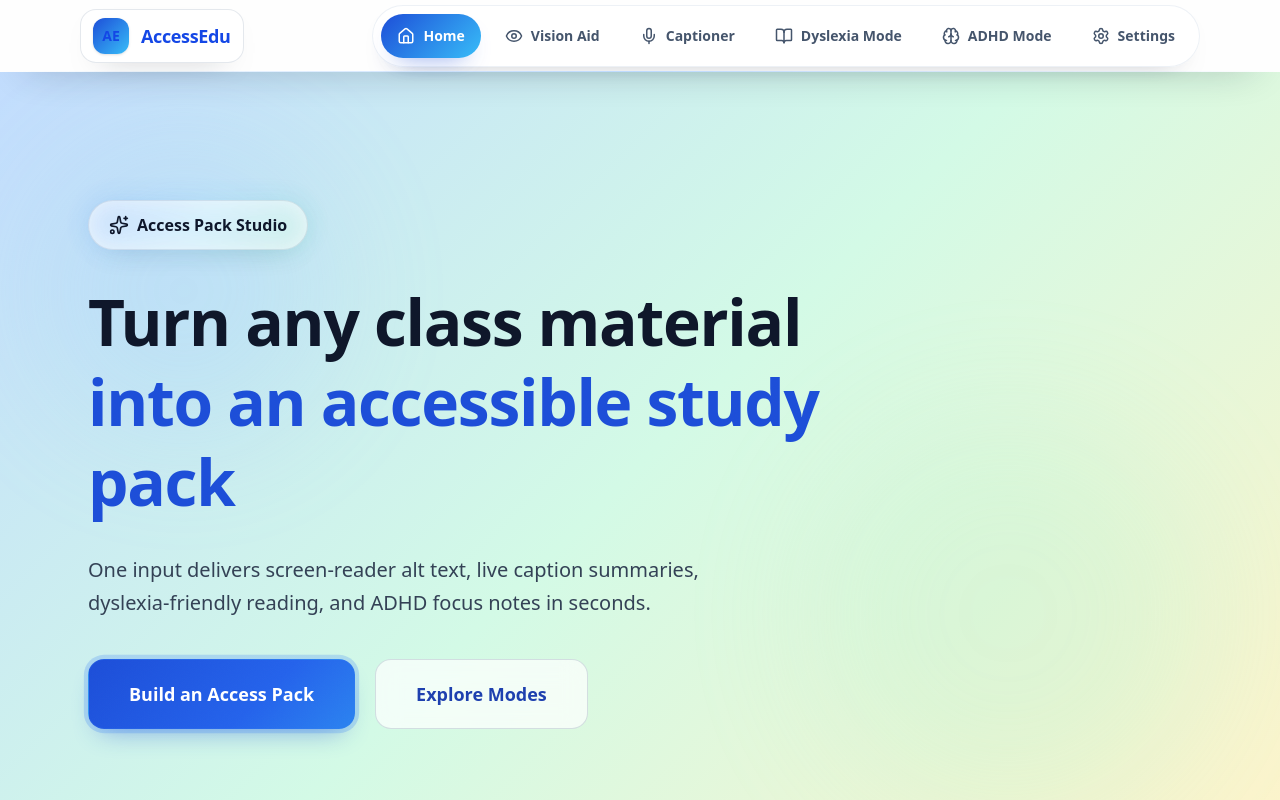
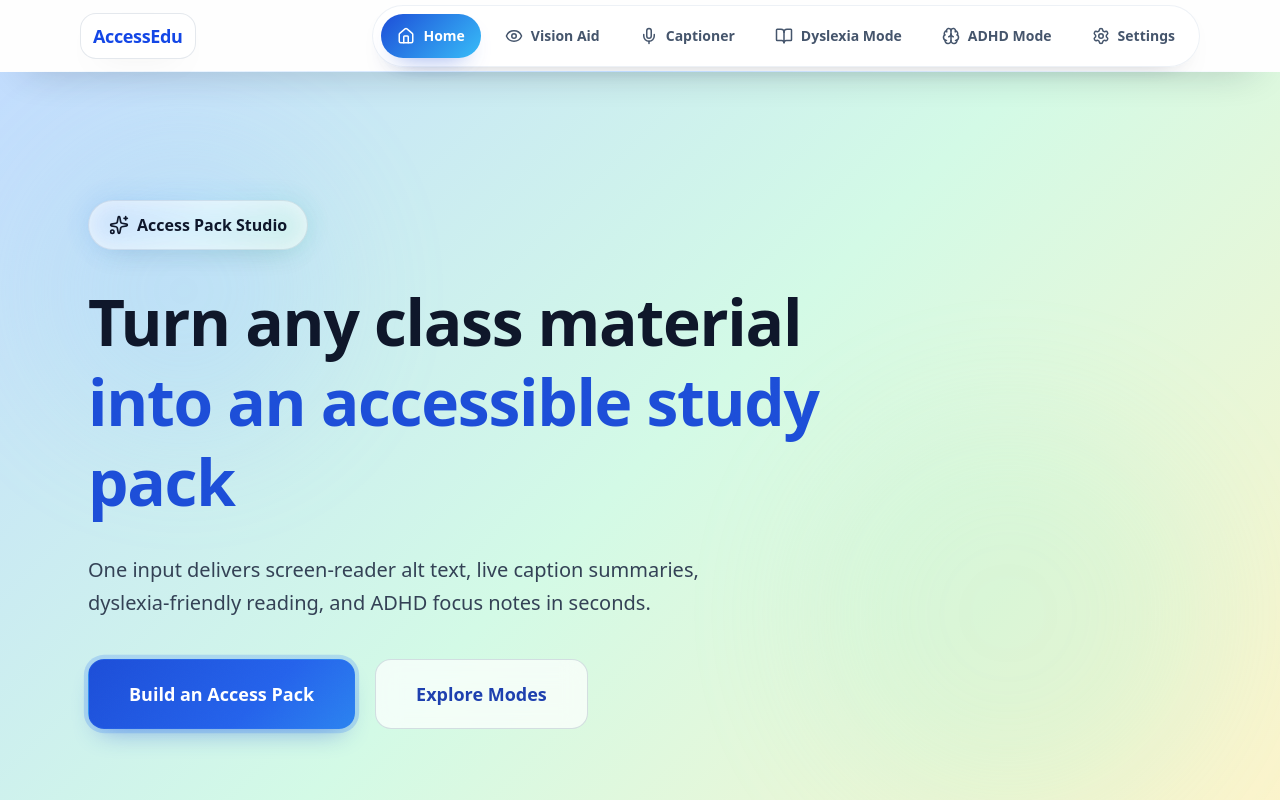
Before and after one commit to SaaiAravindhRaja/AccessEdu, a Next.js app: page / in a window 1280 px wide. Shown: the top 800 px of the page. Built offline with nearby package versions, Linux system fonts and the light colour scheme.

Commit message:
Simplify header brand

```diff
--- a/src/components/AccessibleNav.tsx
+++ b/src/components/AccessibleNav.tsx
@@ -28,9 +28,6 @@ export function AccessibleNav() {
             className="flex items-center gap-3 font-bold text-lg text-blue-700 px-3 py-2 rounded-2xl glass hover-lift"
             aria-label="AccessEdu home"
           >
-            <span className="rounded-xl w-9 h-9 flex items-center justify-center text-sm font-bold shadow-sm" style={{ background: "linear-gradient(135deg, #1d4ed8, #38bdf8)" }} aria-hidden="true">
-              AE
-            </span>
             <span className="display-font tracking-tight">AccessEdu</span>
           </Link>
 
```
